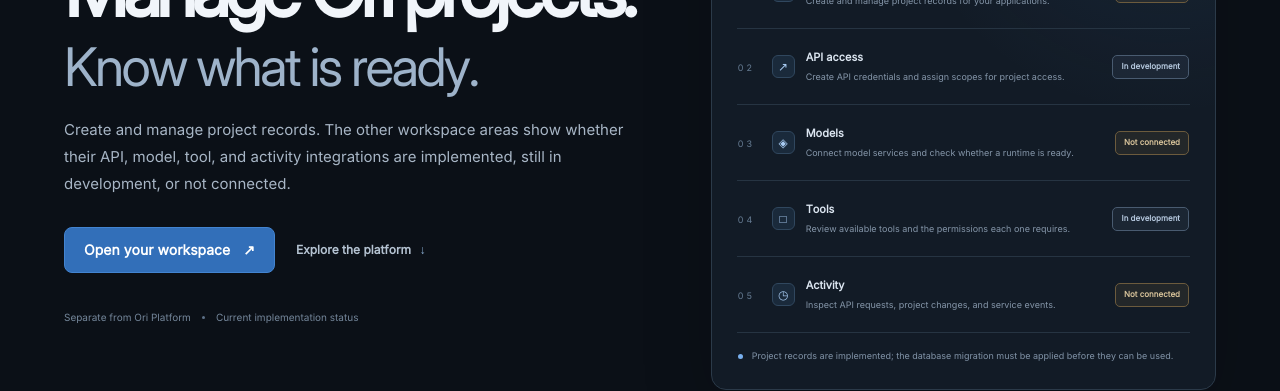
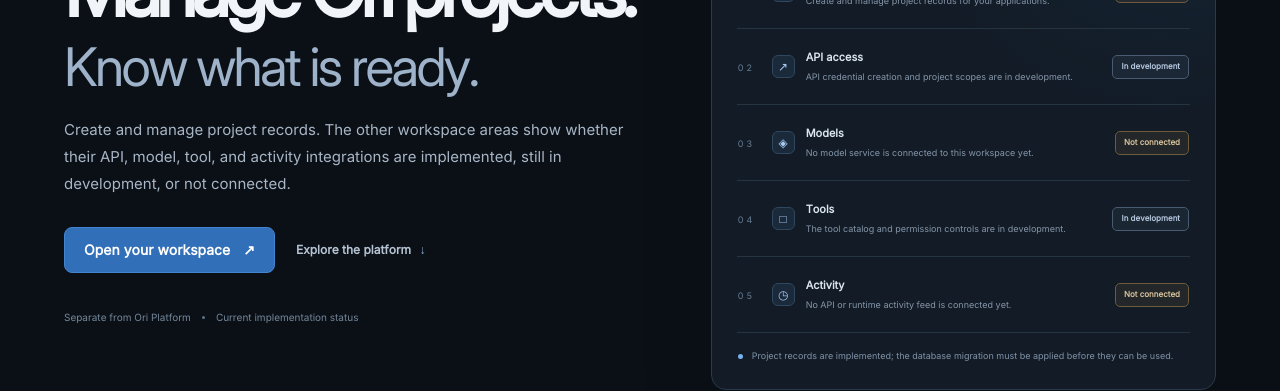
Before and after one commit to 30lnewcomb-byte/ori-developer-platform, a Next.js app: page / in a window 1280 px wide. Shown: the part 352-743 px from the top of the page. Built offline with nearby package versions, Linux system fonts and the light colour scheme; no server answers.

Commit message:
Make developer workspace status descriptions match current readiness

```diff
--- a/app/page.tsx
+++ b/app/page.tsx
@@ -15,7 +15,7 @@ const workspaceAreas = [
     number: "02",
     icon: "↗",
     name: "API access",
-    description: "Create API credentials and assign scopes for project access.",
+    description: "API credential creation and project scopes are in development.",
     detail: "In development",
     state: "development",
   },
@@ -23,7 +23,7 @@ const workspaceAreas = [
     number: "03",
     icon: "◈",
     name: "Models",
-    description: "Connect model services and check whether a runtime is ready.",
+    description: "No model service is connected to this workspace yet.",
     detail: "Not connected",
     state: "pending",
   },
@@ -31,7 +31,7 @@ const workspaceAreas = [
     number: "04",
     icon: "□",
     name: "Tools",
-    description: "Review available tools and the permissions each one requires.",
+    description: "The tool catalog and permission controls are in development.",
     detail: "In development",
     state: "development",
   },
@@ -39,7 +39,7 @@ const workspaceAreas = [
     number: "05",
     icon: "◷",
     name: "Activity",
-    description: "Inspect API requests, project changes, and service events.",
+    description: "No API or runtime activity feed is connected yet.",
     detail: "Not connected",
     state: "pending",
   },
```
